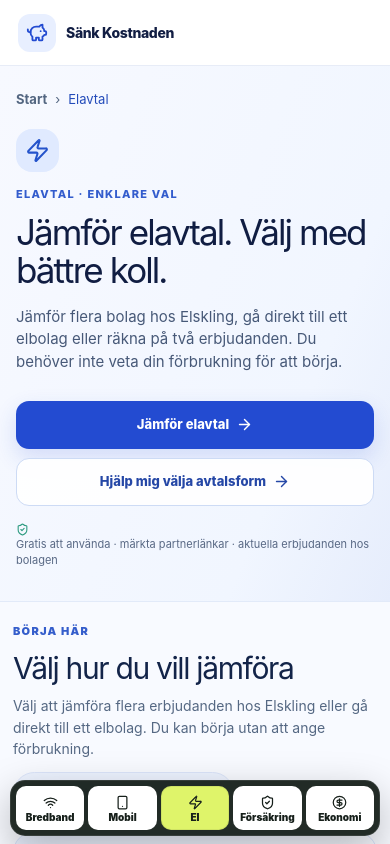
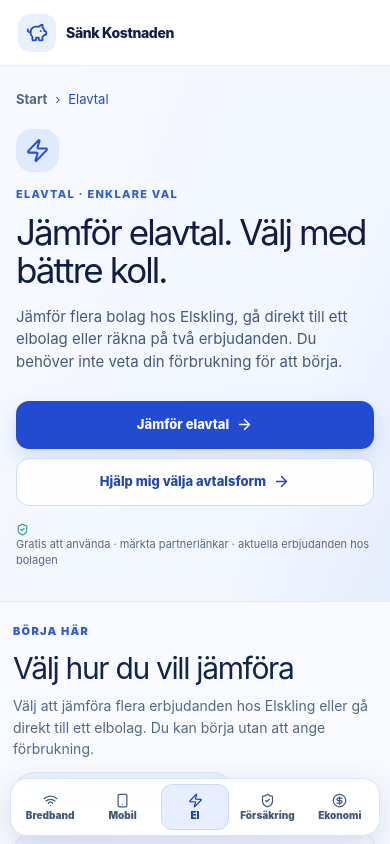
Before and after one commit to arvidlandin-cpu/sankkostnaden, a Next.js app: page /elavtal in a window 390 px wide. Shown: the top 844 px of the page. Built offline with nearby package versions, Linux system fonts and the light colour scheme.

Commit message:
design(mobile): unify category quick navigation with accessible soft blue palette

```diff
--- a/styles/global.css
+++ b/styles/global.css
@@ -2511,3 +2511,45 @@ footer{
     padding:24px 0 104px;
   }
 }
+
+
+/* Sitewide mobile navigation 5.0.
+   Keep the five links functional; replace dated black/lime UI with a calm
+   high-contrast white-and-blue system across both new and legacy pages. */
+@media(max-width:700px){
+ .mobileQuickBar{
+  background:rgba(255,255,255,.96)!important;
+  border:1px solid #d6e2f6!important;
+  box-shadow:0 9px 32px rgba(28,55,107,.15)!important;
+  backdrop-filter:blur(17px) saturate(120%);
+  -webkit-backdrop-filter:blur(17px) saturate(120%);
+  border-radius:17px!important;
+ }
+ .mobileQuickBar a,
+ .mobileQuickBar a:not(.mqHome){
+  min-height:46px;
+  color:#465a7a!important;
+  background:transparent!important;
+  border:1px solid transparent;
+  border-radius:11px!important;
+  text-decoration:none!important;
+ }
+ .mobileQuickBar a.active,
+ .mobileQuickBar a.active:not(.mqHome){
+  color:#173fb2!important;
+  background:#e7eeff!important;
+  border-color:#c9d8f6!important;
+  box-shadow:none!important;
+ }
+ .mobileQuickBar a svg{color:inherit!important}
+ .mobileQuickBar a b{
+  color:inherit!important;
+  font-size:10px!important;
+  line-height:1.15!important;
+ }
+ .mobileQuickBar a:focus-visible{
+  outline:3px solid #6b8efa!important;
+  outline-offset:-2px!important;
+ }
+}
+@media(prefers-reduced-motion:reduce){.mobileQuickBar a{transition:none!important}}
```
